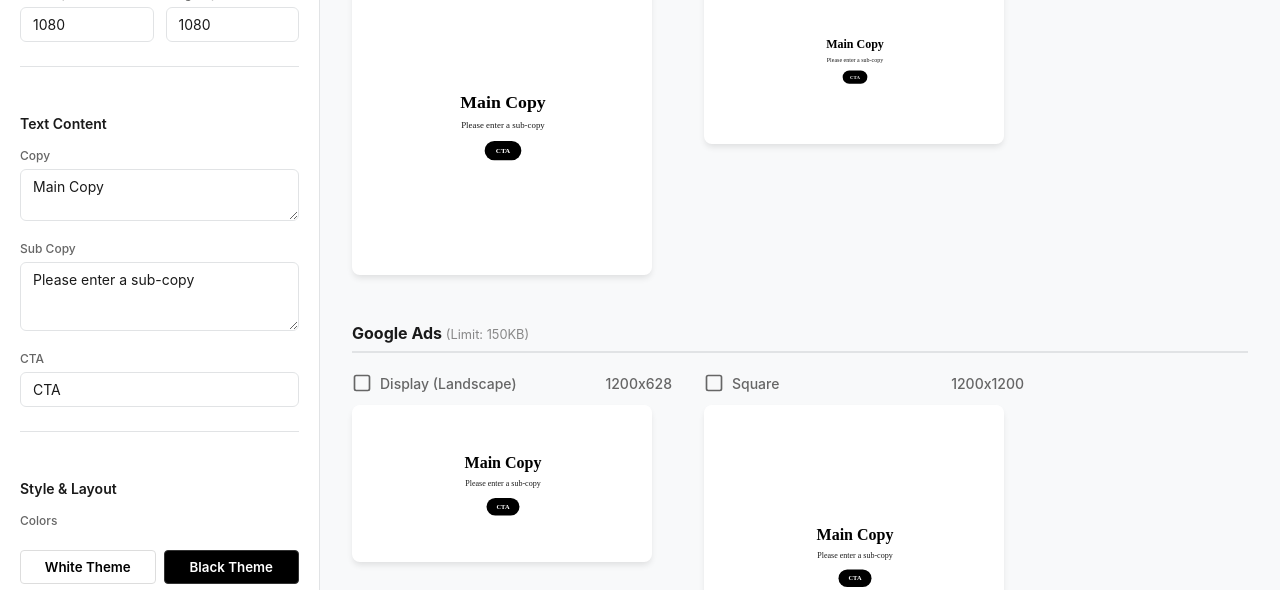
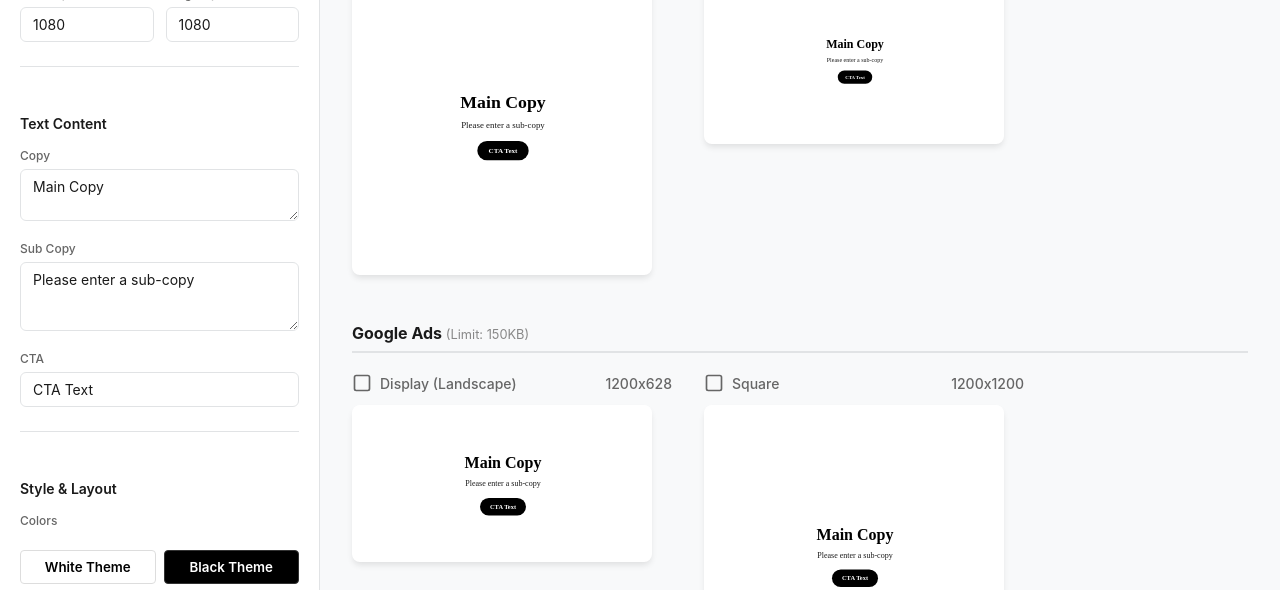
Before and after one commit to koj-design/eternal-star, a React (Vite) app: page / in a window 1280 px wide. Shown: the part 210-800 px from the top of the page. Built offline with nearby package versions, Linux system fonts and the light colour scheme; a web font is replaced by a local one.

Commit message:
리셋버튼 추가

```diff
--- a/src/components/Controls/TextController.jsx
+++ b/src/components/Controls/TextController.jsx
@@ -28,7 +28,7 @@ export const TextController = ({ content, updateContent }) => {
                 <Input
                     value={content.cta}
                     onChange={(e) => updateContent('cta', e.target.value)}
-                    placeholder="e.g. Shop Now"
+                    placeholder="CTA Text"
                 />
             </div>
         </Section>
--- a/src/hooks/useBannerState.js
+++ b/src/hooks/useBannerState.js
@@ -5,7 +5,7 @@ export const INITIAL_STATE = {
     content: {
         title: 'Main Copy',
         subtitle: 'Please enter a sub-copy',
-        cta: 'CTA'
+        cta: 'CTA Text'
     },
     style: {
         fontFamily: 'Pretendard',
```
